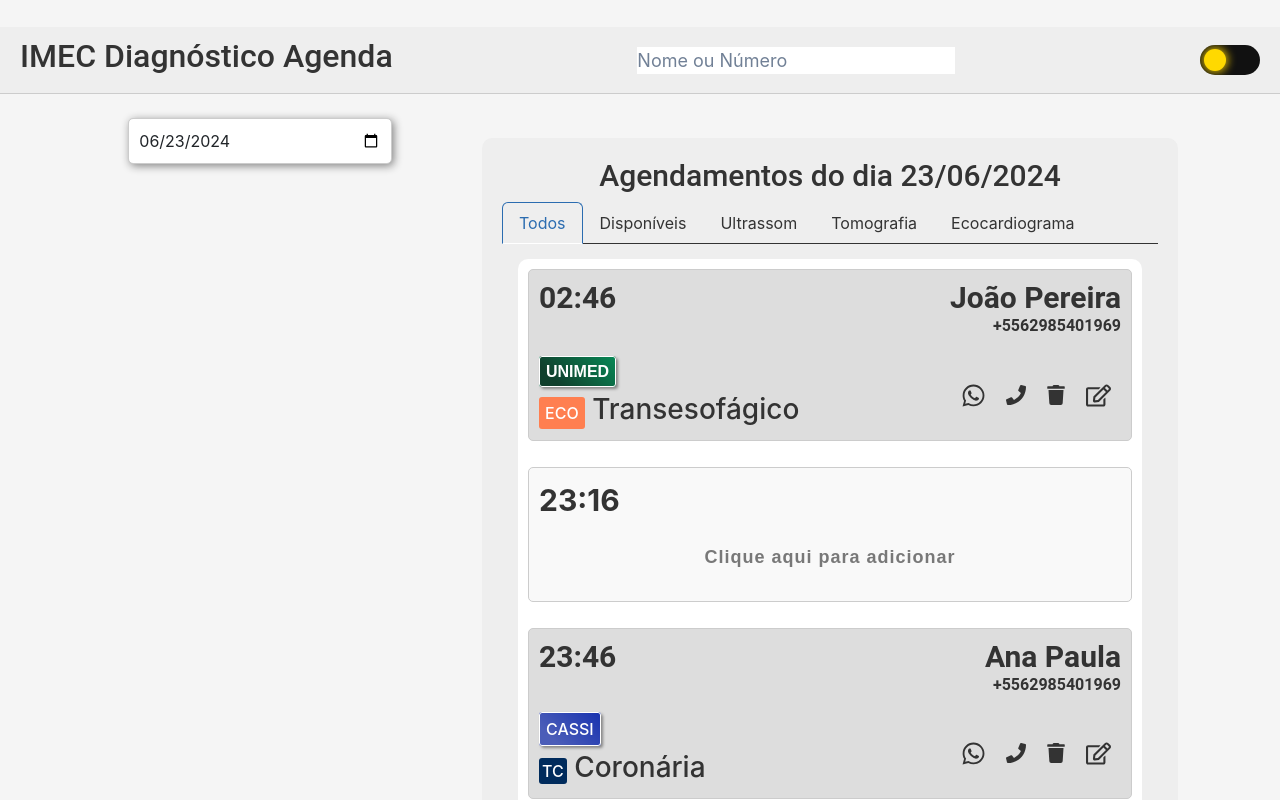
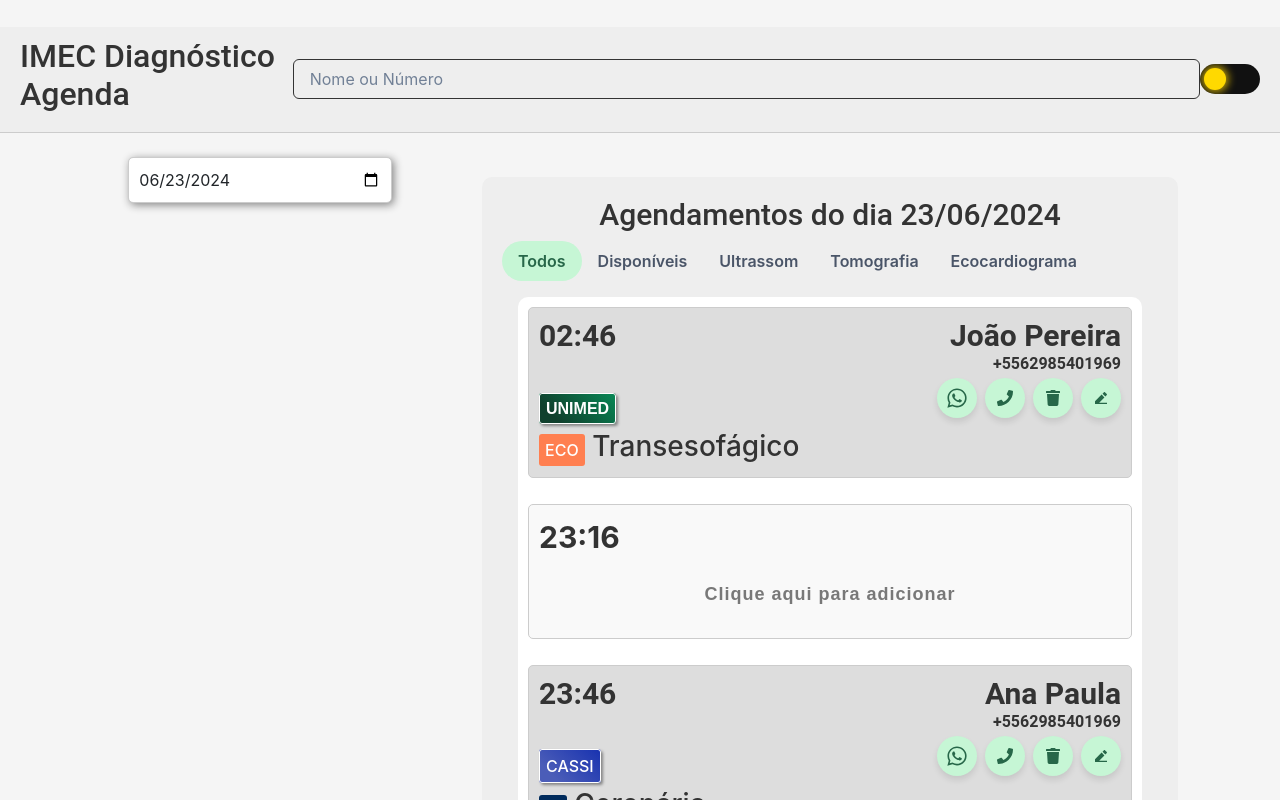
Before and after one commit to kralluz/SAM-Control-UI, a React (Create React App) app: page / in a window 1280 px wide. Shown: the top 800 px of the page. Built offline with nearby package versions, Linux system fonts and the light colour scheme; some icons are missing.

Commit message:
feat: melhora os estilos dos botões

```diff
--- a/src/components/AppointmentList/AppointmentList.jsx
+++ b/src/components/AppointmentList/AppointmentList.jsx
@@ -8,7 +8,22 @@ import "../../styles/dark-theme.css";
 import { format } from "date-fns";
 import AppointmentSlot from "../AppointmentSlot/AppointmentSlot";
 import "./AppointmentList.css";
-import { Button, ButtonGroup } from "@chakra-ui/react";
+const tabStyles = {
+  base: {
+    _hover: {
+      bg: "#A3E4C3",
+      color: "#1A202C",
+      boxShadow: "0 6px 8px rgba(0, 0, 0, 0.15)",
+      transform: "translateY(-2px)"
+    },
+    _active: {
+      bg: "#81D0B1",
+      color: "#1A202C",
+      boxShadow: "0 2px 4px rgba(0, 0, 0, 0.2)",
+      transform: "scale(0.95)"
+    }
+  }
+};
 
 const AppointmentList = ({
   appointments,
@@ -17,8 +32,7 @@ const AppointmentList = ({
   handleAddEditAppointment,
   handleDeleteAppointment,
 }) => {
-  const [filteredAppointments, setFilteredAppointments] =
-    useState(appointments);
+  const [filteredAppointments, setFilteredAppointments] = useState(appointments);
   const [isFiltering, setIsFiltering] = useState(false);
   const [activeFilter, setActiveFilter] = useState("Todos");
 
@@ -35,19 +49,26 @@ const AppointmentList = ({
       if (type === "Todos") {
         filteredAppointments = appointments;
       } else if (type === "Disponiveis") {
-        filteredAppointments = appointments.filter(
-          (appointment) => !appointment.ocupado
-        );
+        filteredAppointments = appointments.filter((appointment) => !appointment.ocupado);
       } else {
-        filteredAppointments = appointments.filter(
-          (appointment) =>
-            appointment.tipo_exame.toLowerCase() === type.toLowerCase()
+        filteredAppointments = appointments.filter((appointment) =>
+          appointment.tipo_exame.toLowerCase() === type.toLowerCase()
         );
       }
       setFilteredAppointments(filteredAppointments);
       setIsFiltering(false);
     }, 1000);
   };
+
+  const renderTab = (type, label) => (
+    <Tab
+      key={type}
+      onClick={() => handleFilterAppointments(type)}
+      {...tabStyles.base}
+    >
+      {label}
+    </Tab>
+  );
 
   return (
     <div className={`agendamentos ${darkMode ? "dark-theme" : "light-theme"}`}>
@@ -58,24 +79,18 @@ const AppointmentList = ({
           : "Nenhuma data selecionada"}
       </h2>
 
-      <Tabs variant="enclosed">
+      <Tabs variant="soft-rounded" colorScheme='green'>
         <TabList>
-          <Tab onClick={() => handleFilterAppointments("Todos")}>Todos</Tab>
-          <Tab onClick={() => handleFilterAppointments("Disponiveis")}>
-            Disponíveis
-          </Tab>
-          <Tab onClick={() => handleFilterAppointments("us")}>Ultrassom</Tab>
-          <Tab onClick={() => handleFilterAppointments("tc")}>Tomografia</Tab>
-          <Tab onClick={() => handleFilterAppointments("eco")}>
-            Ecocardiograma
-          </Tab>
+          {renderTab("Todos", "Todos")}
+          {renderTab("Disponiveis", "Disponíveis")}
+          {renderTab("us", "Ultrassom")}
+          {renderTab("tc", "Tomografia")}
+          {renderTab("eco", "Ecocardiograma")}
         </TabList>
         <TabPanels>
           <TabPanel>
             <TransitionGroup
-              className={`appointments-container ${
-                darkMode ? "dark-theme" : "light-theme"
-              }`}
+              className={`appointments-container ${darkMode ? "dark-theme" : "light-theme"}`}
             >
               {isFiltering ? (
                 <CSSTransition key="filtering" timeout={500} classNames="fade">
@@ -102,11 +117,8 @@ const AppointmentList = ({
           </TabPanel>
         </TabPanels>
       </Tabs>
-
       <TransitionGroup
-        className={`appointments-container ${
-          darkMode ? "dark-theme" : "light-theme"
-        }`}
+        className={`appointments-container ${darkMode ? "dark-theme" : "light-theme"}`}
       >
         {isFiltering ? (
           <CSSTransition key="filtering" timeout={500} classNames="fade">
--- a/src/components/AppointmentOptions/AppointmentOptions.jsx
+++ b/src/components/AppointmentOptions/AppointmentOptions.jsx
@@ -1,11 +1,14 @@
 import React, { useContext, useState } from "react";
 import { FaPhone, FaWhatsapp, FaTrash, FaRegEdit } from "react-icons/fa";
+import { RiEdit2Fill } from "react-icons/ri";
+import { ButtonGroup } from "@chakra-ui/react";
 import Modal from "react-modal";
 import "./AppointmentOptions.css";
 import PhoneModal from "../PhoneModal/PhoneModal";
 import TrashModal from "../TrashModal/TrashModal";
 import EditModal from "../EditModal/EditModal";
 import { AppointmentsContext } from "../../providers/appointmentsProvider";
+import RoundButton from "../RoundButton/RoundButton.jsx";
 
 Modal.setAppElement("#root");
 
@@ -39,19 +42,30 @@ const AppointmentOptions = ({ data }) => {
   };
 
   return (
-    <div className="appointment-options">
-      <button onClick={onWhatsapp} data-title="Enviar Mensagem no WhatsApp">
-        <FaWhatsapp size={25} />
-      </button>
-      <button onClick={() => setIsPhoneModalOpen(true)} data-title="Ligar">
-        <FaPhone />
-      </button>
-      <button onClick={() => setIsTrashModalOpen(true)} data-title="Excluir">
-        <FaTrash />
-      </button>
-      <button onClick={() => setIsEditModalOpen(true)} data-title="Editar">
-        <FaRegEdit size={25} />
-      </button>
+    <>
+      <ButtonGroup>
+        <RoundButton
+          onClick={onWhatsapp}
+          icon={<FaWhatsapp size={22} />}
+          title="Enviar Mensagem no WhatsApp"
+        />
+        <RoundButton
+          onClick={() => setIsPhoneModalOpen(true)}
+          icon={<FaPhone />}
+          title="Ligar"
+        />
+        <RoundButton
+          onClick={() => setIsTrashModalOpen(true)}
+          icon={<FaTrash />}
+          title="Excluir"
+        />
+        <RoundButton
+          onClick={() => setIsEditModalOpen(true)}
+          icon={<RiEdit2Fill />}
+          title="Editar"
+        />
+      </ButtonGroup>
+
       <PhoneModal
         isOpen={isPhoneModalOpen}
         onRequestClose={() => setIsPhoneModalOpen(false)}
@@ -68,7 +82,7 @@ const AppointmentOptions = ({ data }) => {
         onEdit={handleEdit}
         data={data}
       />
-    </div>
+    </>
   );
 };
 
--- a/src/components/Header/Header.jsx
+++ b/src/components/Header/Header.jsx
@@ -1,3 +1,5 @@
+import { Input, InputGroup, InputRightElement, IconButton, Box, Text } from "@chakra-ui/react";
+import { FaTimes } from "react-icons/fa";
 import { FaRegEye } from "react-icons/fa";
 import React, { useContext, useState } from "react";
 
@@ -25,24 +27,28 @@ const Header = ({ toggleDarkMode, darkMode }) => {
   return (
     <>
       <header
-        className={`d-flex justify-content-between align-items-center ${
-          darkMode ? "dark-theme" : "light-theme"
+        className={`d-flex justify-content-between align-items-center ${darkMode ? "dark-theme" : "light-theme"
           }`}
       >
         <h1>IMEC Diagnóstico Agenda</h1>
-        <div className="search-input-container">
-          <input
+        <InputGroup>
+          <Input
             type="text"
             placeholder="Nome ou Número"
             value={searchTerm}
             onChange={handleSearch}
           />
           {searchTerm && (
-            <button className="clear-button" onClick={handleClearSearch}>
-              X
-            </button>
+            <InputRightElement>
+              <IconButton
+                aria-label="Clear search"
+                icon={<FaTimes />}
+                onClick={handleClearSearch}
+                variant="ghost"
+              />
+            </InputRightElement>
           )}
-        </div>
+        </InputGroup>
         <div className="toggle-container">
           <input
             type="checkbox"
@@ -57,49 +63,31 @@ const Header = ({ toggleDarkMode, darkMode }) => {
         </div>
       </header>
       {searchTerm && (
-        <div className="search-results-container">
-          <div className="search-results">
+        <Box mt={4}>
+          <Text fontSize="lg">Resultados:</Text>
           <ul>
             {filteredAppointments.map((appointment) => {
               const formattedTelephone = appointment.telephone.slice(3);
               const ddd = formattedTelephone.slice(0, 2);
               const rest = formattedTelephone.slice(2);
-                const formattedPhoneNumber = `(${ddd}) ${rest.slice(
-                  0,
-                  4
-                )}-${rest.slice(4)}`;
+              const formattedPhoneNumber = `(${ddd}) ${rest.slice(0, 4)}-${rest.slice(4)}`;
               return (
-                  <>
                 <li key={appointment.id}>
-                      <span>
-                        {new Date(appointment.horario).toLocaleDateString(
-                          "pt-BR"
-                        )}{" "}
-                        -{" "}
-                      </span>
-                      <span>
-                        {new Date(appointment.horario).toLocaleTimeString(
-                          "pt-BR",
-                          { hour: "2-digit", minute: "2-digit" }
-                        )}
-                        {/*                       <button className="eye-button">
-                        <FaRegEye />
-                      </button> */}
-                      </span>
-                      <br />
-                      <span>
-                        {appointment.patient_name}
-                        {"   "}
-                        {formattedPhoneNumber}
-                      </span>
-                      {"   "}
+                  <Text>
+                    {new Date(appointment.horario).toLocaleDateString("pt-BR")} -{" "}
+                    {new Date(appointment.horario).toLocaleTimeString("pt-BR", {
+                      hour: "2-digit",
+                      minute: "2-digit",
+                    })}
+                  </Text>
+                  <Text>
+                    {appointment.patient_name} {formattedPhoneNumber}
+                  </Text>
                 </li>
-                  </>
               );
             })}
           </ul>
-          </div>
-        </div>
+        </Box>
       )}
     </>
   );
--- a/src/components/OccupiedSlot/OccupiedSlot.jsx
+++ b/src/components/OccupiedSlot/OccupiedSlot.jsx
@@ -2,11 +2,11 @@ import { format, parseISO } from "date-fns";
 import AppointmentOptions from "../AppointmentOptions/AppointmentOptions";
 import getPlanoSaudeClass from "../../functions/getPlanoSaudeClass";
 import getExameClass from "../../functions/getExameClass";
-import "./OccupiedSlot.css"; // Certifique-se de que o arquivo CSS correto está sendo importado
+import "./OccupiedSlot.css";
 
 const OccupiedSlot = ({ appointment, darkMode, handleDeleteAppointment }) => {
   const highlightX = (text) => {
-    const parts = text.split(/(x)/i); // Split text by 'x' or 'X'
+    const parts = text.split(/(x)/i);
     return parts.map((part, index) =>
       part.toLowerCase() === "x" ? (
         <span key={index} className="highlight-x">
@@ -20,9 +20,8 @@ const OccupiedSlot = ({ appointment, darkMode, handleDeleteAppointment }) => {
 
   return (
     <div
-      className={`appointment-slot occupied ${
-        darkMode ? "dark-theme" : "light-theme"
-      }`}
+      className={`appointment-slot occupied ${darkMode ? "dark-theme" : "light-theme"
+        }`}
     >
       <div className="slot-time">
         <h3>{format(parseISO(appointment.horario), "HH:mm")}</h3>
@@ -47,7 +46,7 @@ const OccupiedSlot = ({ appointment, darkMode, handleDeleteAppointment }) => {
         </div>
         <AppointmentOptions
           data={appointment}
-          onDelete={() => handleDeleteAppointment(appointment.id)} // Passa o ID para a função handleDeleteAppointment
+          onDelete={() => handleDeleteAppointment(appointment.id)}
         />
       </div>
     </div>
--- /dev/null
+++ b/src/components/RoundButton/RoundButton.jsx
@@ -0,0 +1,38 @@
+import React from "react";
+import { Button } from "@chakra-ui/react";
+
+const RoundButton = ({ onClick, icon, title, ...rest }) => {
+  return (
+    <Button
+      width="40px"
+      height="40px"
+      display="flex"
+      alignItems="center"
+      justifyContent="center"
+      padding="0"
+      borderRadius="full"
+      colorScheme="teal"
+      onClick={onClick}
+      bg="#C6F6D5"
+      color="#276749"
+      boxShadow="0 4px 6px rgba(0, 0, 0, 0.1)"
+      _hover={{
+        bg: "#A3E4C3",
+        color: "#1A202C",
+        boxShadow: "0 6px 8px rgba(0, 0, 0, 0.15)",
+        transform: "translateY(-2px)"
+      }}
+      _active={{
+        bg: "#81D0B1",
+        color: "#1A202C",
+        boxShadow: "0 2px 4px rgba(0, 0, 0, 0.2)",
+        transform: "scale(0.95)"
+      }}
+      {...rest}
+    >
+      {icon}
+    </Button>
+  );
+};
+
+export default RoundButton;
```
Lines whose indentation alone changed are shown as unchanged.
